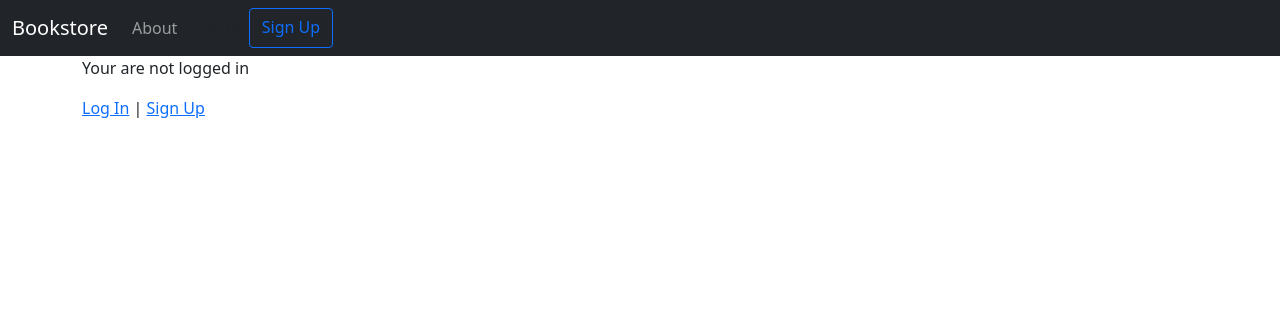
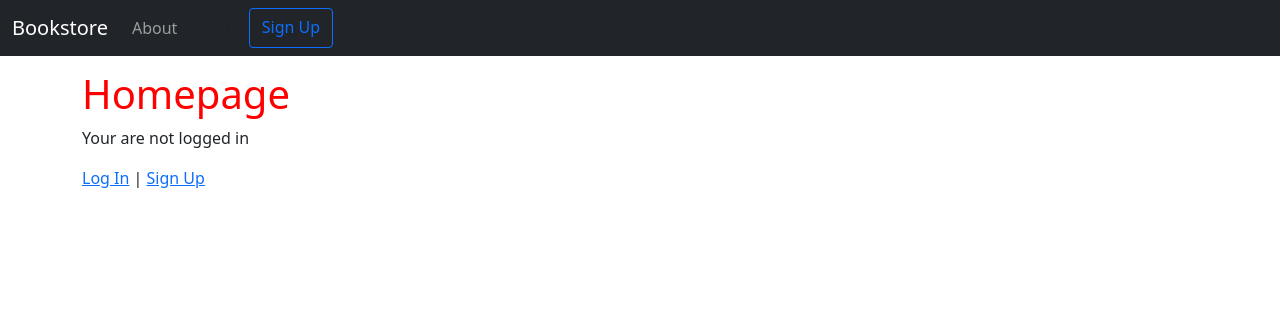
Before and after one commit to cmmasaba/bookstore, a Django app: page / in a window 1280 px wide. Shown: the top 316 px of the page. Run offline with Django 5.2, Linux system fonts and the light colour scheme.

Commit message:
Set top margin for container class

```diff
--- a/static/styles/base.css
+++ b/static/styles/base.css
@@ -1,5 +1,9 @@
 #navigation {
-    margin-bottom: 20px;
+    margin-bottom: 50px;
+}
+
+.container{
+    margin-top: 70px;
 }
 
 h1 {
```
